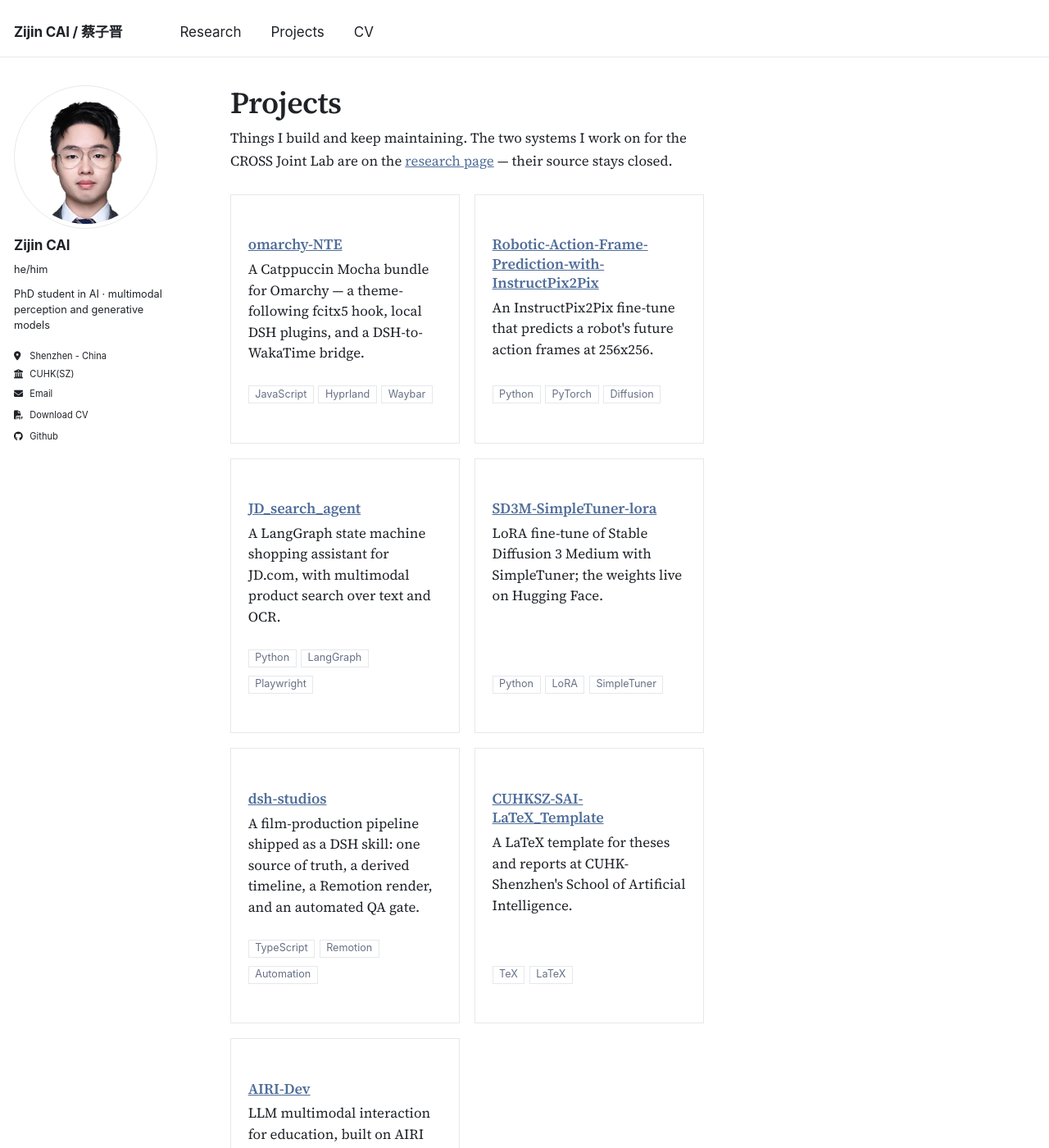
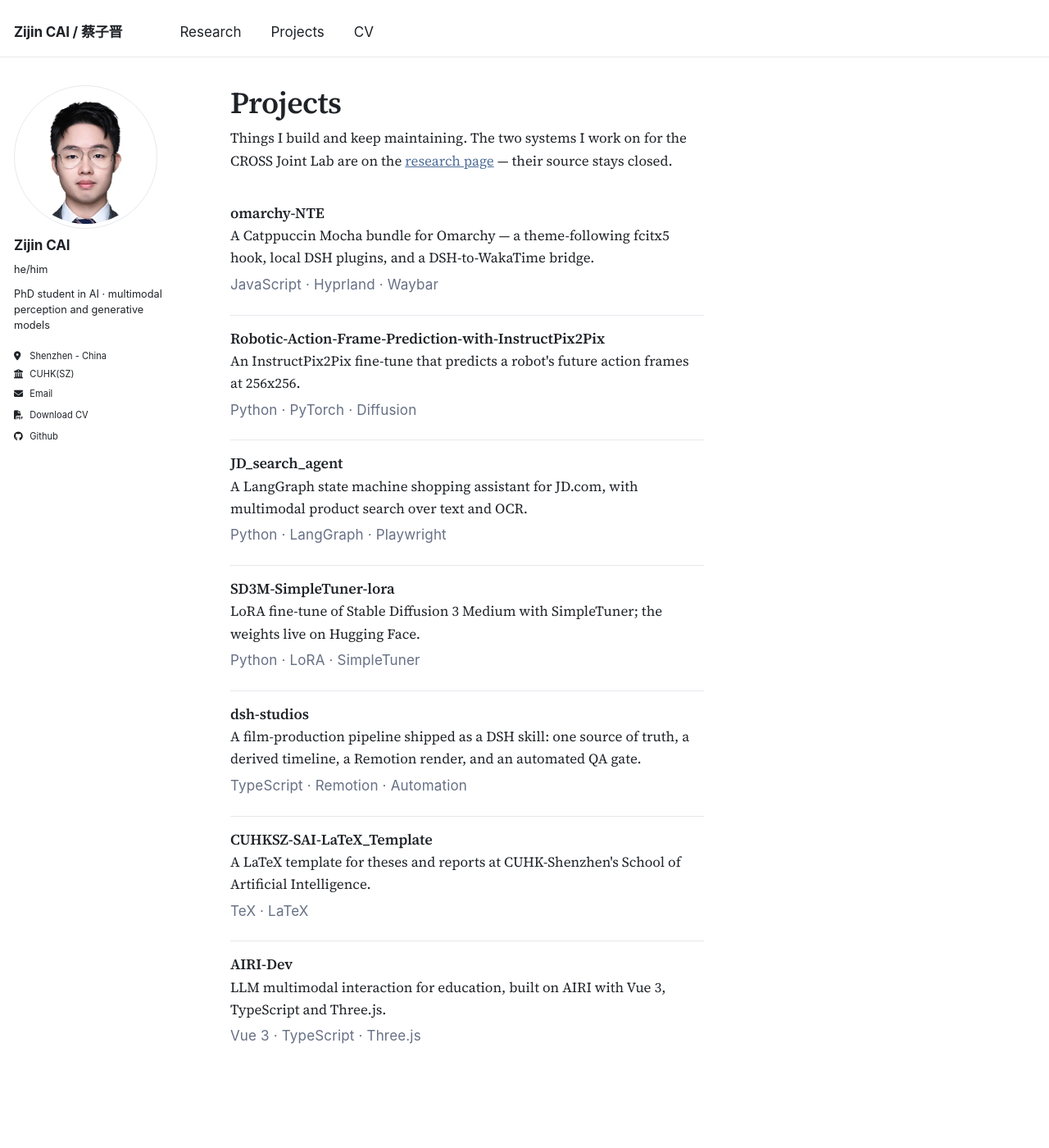
Before and after one commit to CAI991108/CAI991108.github.io, a Jekyll site: the page built from _pages/projects.html, in a window 1280 px wide and 1400 px high. Shown: the whole window at 82% size. Built offline with Jekyll 4.4.1, drawn with Linux system fonts in a browser that asks for light colours; some of the changed text lies outside the part shown.

Commit message:
content: flatten the inner pages onto the same rows
- /projects/ renders all seven repositories through the work-rows include the
  homepage already uses; the card component and the chip component are gone
  from the stylesheet entirely
- the lab table's stack column is text like everywhere else, and the column
  widths give the description the room the chips were taking
- project-cards.html deleted; nothing references it
- check-site: seven work rows and no card chrome on /projects/

```diff
--- a/_includes/lab-systems.html
+++ b/_includes/lab-systems.html
@@ -15,12 +15,12 @@
     <tr>
       <td><strong>CrossLedger</strong></td>
       <td>Three-surface ledger automation — an API, a workbench and a desktop executor — with SSO, object storage and persisted task state.</td>
-      <td><span class="chip">NestJS</span><span class="chip">Vue</span><span class="chip">Postgres</span><span class="chip">Keycloak</span><span class="chip">MinIO</span></td>
+      <td><span class="work-stack">NestJS · Vue · Postgres · Keycloak · MinIO</span></td>
     </tr>
     <tr>
       <td><strong>CrossBooks</strong></td>
       <td>Document intake and verification: per-company authorisation, versioned originals, conflict-safe drafts.</td>
-      <td><span class="chip">Vue</span><span class="chip">Postgres</span><span class="chip">Docker</span></td>
+      <td><span class="work-stack">Vue · Postgres · Docker</span></td>
     </tr>
   </tbody>
 </table>
--- a/_includes/project-cards.html
+++ /dev/null
@@ -1,16 +0,0 @@
-{% comment %}
-  Project cards, shared by the homepage (first four) and /projects/ (all).
-
-  Data: _data/projects.yml. Callers pass a limit, e.g. limit=4 in the include
-  tag. include.limit arrives as a string and Liquid's for-limit wants a number,
-  so it is coerced here; uncoerced, the limit is silently dropped and every
-  project renders.
-{% endcomment %}
-{% assign card_limit = include.limit | default: 99 | plus: 0 %}
-{% for p in site.data.projects limit: card_limit %}
-  <article class="project-card">
-    <h3 class="project-card__title"><a href="{{ p.url }}">{{ p.name }}</a></h3>
-    <p class="project-card__blurb">{{ p.blurb }}</p>
-    <p class="project-card__meta">{% for s in p.stack %}<span class="chip">{{ s }}</span>{% endfor %}</p>
-  </article>
-{% endfor %}
--- a/_pages/projects.html
+++ b/_pages/projects.html
@@ -8,4 +8,4 @@ description: "Seven maintained repositories: diffusion fine-tuning, multimodal a
 
 <p>Things I build and keep maintaining. The two systems I work on for the CROSS Joint Lab are on the <a href="{{ '/research/' | relative_url }}">research page</a> — their source stays closed.</p>
 
-<div class="project-grid">{% include project-cards.html limit=99 %}</div>
+{% include work-rows.html limit=99 %}
--- a/_sass/_overrides.scss
+++ b/_sass/_overrides.scss
@@ -246,13 +246,13 @@ img.author__avatar {
 
   th:first-child,
   td:first-child {
-    width: 18%;
+    width: 16%;
     white-space: nowrap;
   }
 
   th:last-child,
   td:last-child {
-    width: 34%;
+    width: 28%;
   }
 }
 
@@ -286,59 +286,6 @@ img.author__avatar {
   font-size: 0.7rem;
   color: $gray;
   line-height: 1.4;
-}
-
-/* ------------------------------------------------------------ project cards */
-
-/* Interim: the homepage and /projects/ still render cards until their own
- * tickets replace them with plain rows. */
-.project-grid {
-  display: grid;
-  grid-template-columns: repeat(2, minmax(0, 1fr));
-  gap: 1rem;
-  margin: 1.5rem 0 2rem;
-}
-
-.project-card {
-  display: flex;
-  flex-direction: column;
-  padding: 1rem 1.15rem 1.1rem;
-  border: 1px solid $border-color;
-  border-radius: 0;
-  background: $background-color;
-}
-
-.project-card__title {
-  margin: 0 0 0.4rem;
-  font-size: 1rem;
-  font-weight: 600;
-  line-height: 1.3;
-  overflow-wrap: anywhere;
-}
-
-.project-card__blurb {
-  flex: 1;
-  margin: 0 0 0.8rem;
-  font-size: 0.9rem;
-  line-height: 1.5;
-}
-
-.project-card__meta {
-  font-family: $sans-ui;
-  margin: 0;
-}
-
-.chip {
-  font-family: $sans-ui;
-  display: inline-block;
-  margin: 0 0.3rem 0.3rem 0;
-  padding: 0.04rem 0.42rem;
-  border: 1px solid $border-color;
-  border-radius: 0;
-  font-size: 0.7rem;
-  line-height: 1.5;
-  color: $gray;
-  white-space: nowrap;
 }
 
 /* ---------------------------------------------------------------------- cv */
@@ -463,8 +410,7 @@ img.author__avatar {
 /* ------------------------------------------------------------------ narrow */
 
 @media (max-width: 37.5em) {
-  .cert-grid,
-  .project-grid {
+  .cert-grid {
     grid-template-columns: minmax(0, 1fr);
   }
 
```
Also changed, not shown: scripts/check-site.mjs (+7 -2 lines).
